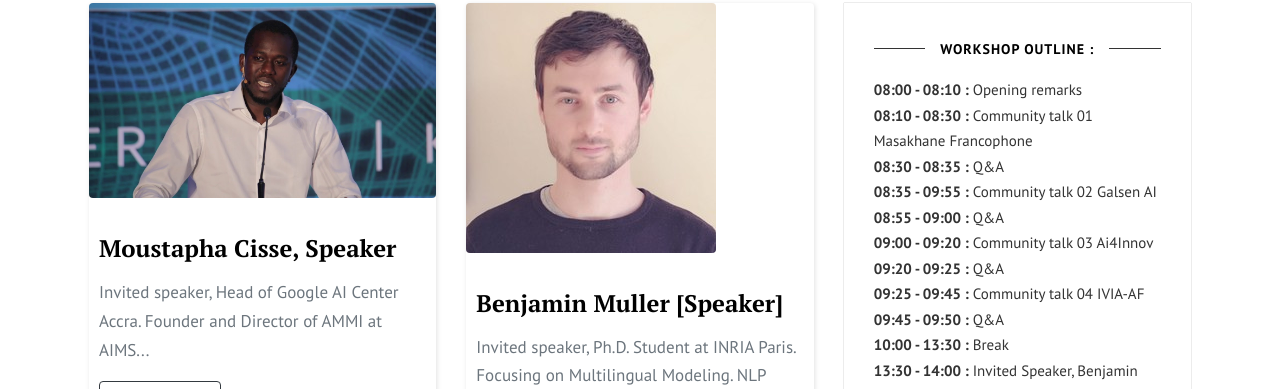
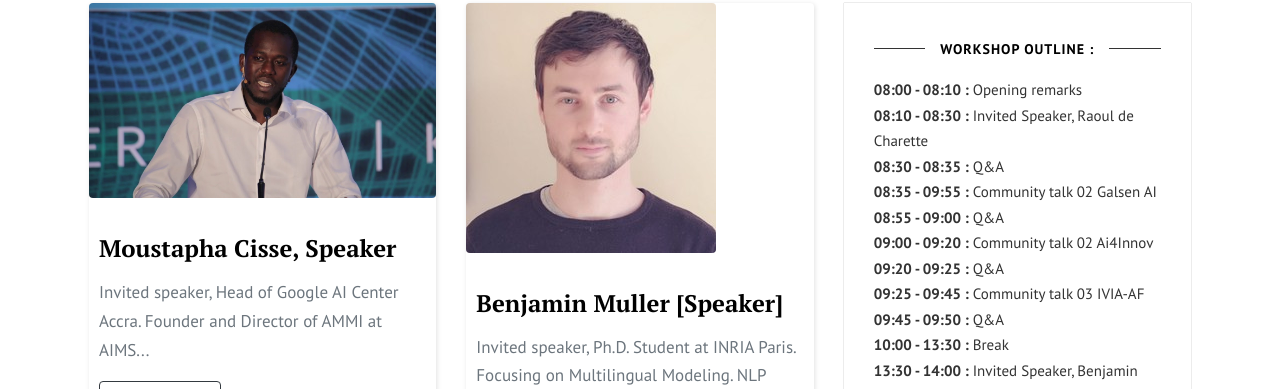
Before and after one commit to francophone-ai-indaba/francophone-ai-indaba.github.io, a Jekyll site: the page built from index.html, in a window 1280 px wide and 900 px high, scrolled down 828 px. Shown: the part 150-539 px from the top of the window. Built offline with Jekyll 4.4.1, drawn with Linux system fonts in a browser that asks for light colours.

Commit message:
update schedule;

```diff
--- a/_includes/sidebar.html
+++ b/_includes/sidebar.html
@@ -3,13 +3,13 @@
         <h5><span>Workshop outline :</span></h5>
         <ul>
             <li><strong>08:00 - 08:10 :</strong> Opening remarks</li>
-            <li><strong>08:10 - 08:30 :</strong> Community talk 01 Masakhane Francophone</li>
+            <li><strong>08:10 - 08:30 :</strong> Invited Speaker, Raoul de Charette</li>
             <li><strong>08:30 - 08:35 :</strong> Q&A </li>
             <li><strong>08:35 - 09:55 :</strong> Community talk 02 Galsen AI</li>
             <li><strong>08:55 - 09:00 :</strong> Q&A</li>
-            <li><strong>09:00 - 09:20 :</strong> Community talk 03 Ai4Innov</li>
+            <li><strong>09:00 - 09:20 :</strong> Community talk 02 Ai4Innov</li>
             <li><strong>09:20 - 09:25 :</strong> Q&A</li>
-            <li><strong>09:25 - 09:45 :</strong> Community talk 04 IVIA-AF</li>
+            <li><strong>09:25 - 09:45 :</strong> Community talk 03 IVIA-AF</li>
             <li><strong>09:45 - 09:50 :</strong> Q&A</li>
             <li><strong>10:00 - 13:30 :</strong> Break </li>
             <li><strong>13:30 - 14:00 :</strong> Invited Speaker, Benjamin Muller Title: TBC</li>
```
